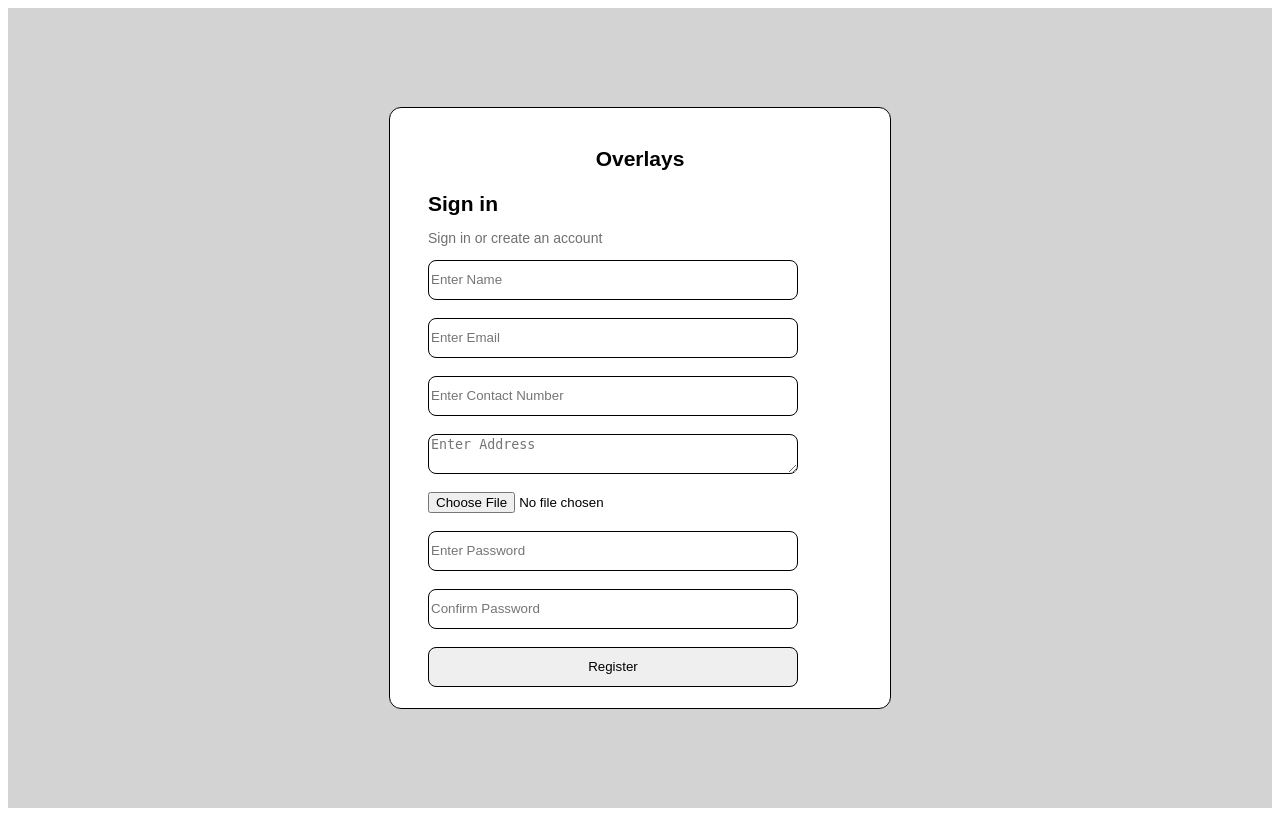
After one commit to taresh2504/Django_StaticProject, a Django app: page /landing/account/signup/ in a window 1280 px wide. The commit adds this page. Run offline with Django 5.2, Linux system fonts and the light colour scheme.

Commit message:
signup page added

```diff
--- /dev/null
+++ b/Django_StaticProject/project/app/static/css/signup.css
@@ -0,0 +1,50 @@
+.main-box{
+    background-color: lightgrey;
+    width: 100%;
+    height: 100vh;
+    display: flex;
+    justify-content: center;
+    align-items: center;
+}
+
+.signup-box{
+    border: 0.800px solid black;
+    height: 600.400px;
+    width: 500px;
+    border-radius: 12px;
+    background-color: white;
+}
+
+.overlays-title{
+    font-size: 21px;
+    font-weight: 550;
+    font-family: Assistant,sans-serif;
+    text-align: center;
+}
+
+.signup-title{
+    font-size: 21px;
+    font-weight: 550;
+    font-family: Assistant,sans-serif;
+    margin-left: 38px;
+}
+
+.signup-line{
+    font-size: 14px;
+    font-weight: lighter;
+    font-style: normal;
+    font-family: Assistant,sans-serif;
+    margin-left: 38px;
+    color: rgb(112, 112, 112);
+}
+
+.form-box{
+    margin-left: 38px;
+}
+
+.name-box{
+    border: 0.5px solid black;
+    height: 40px;
+    width: 370px;
+    border-radius: 8px;
+}
--- /dev/null
+++ b/Django_StaticProject/project/app/templates/signup.html
@@ -0,0 +1,41 @@
+{% load static %}
+
+{% block css %}
+<link rel="stylesheet" href="{% static 'css/signup.css' %}">
+{% endblock css %}
+
+{% block content %}
+
+<div class="main-box">
+    <div class="signup-box">
+        <br>
+        <p class="overlays-title">Overlays</p>
+        <!-- <br> -->
+        <h1 class="signup-title">Sign in</h1>
+        <div>
+            <p class="signup-line">Sign in or create an account</p>
+        </div>
+        <form action="#" method="post" enctype="multipart/form-data" class="form-box">
+
+    <input type="text" class="name-box" name="name" placeholder="Enter Name" required><br><br>
+
+    <input type="email" class="name-box" name="email" placeholder="Enter Email" required><br><br>
+
+    <input type="tel" class="name-box" name="contact" placeholder="Enter Contact Number" required><br><br>
+
+    <textarea  class="name-box"name="address" placeholder="Enter Address" rows="3" required></textarea><br><br>
+
+    <input  type="file" name="photo" required><br><br>
+
+    <input class="name-box" type="password" name="password" placeholder="Enter Password" required><br><br>
+
+    <input class="name-box" type="password" name="confirm_password" placeholder="Confirm Password" required><br><br>
+
+    <input type="submit" class="name-box" value="Register">
+
+</form>
+    </div>
+</div>
+
+
+{% endblock content %}
--- a/Django_StaticProject/project/app/views.py
+++ b/Django_StaticProject/project/app/views.py
@@ -7,14 +7,17 @@ def landing(req):
 def account(req):
     return render(req,'landing.html',{'account':True})
 
+def signup(req):
+    return render(req,'signup.html')
+
 def search(req):
     return render(req,'landing.html',{'search':True})
 
-# def bag(req):
-#     return render(req,'landing.html',{'bag':True})
+def bag(req):
+    return render(req,'landing.html',{'bag':True})
 
-def cartpay(req):
-    return render(req,'cartpay.html',{'cartpay':True})
+# def cartpay(req):
+#     return render(req,'cartpay.html',{'cartpay':True})
 
 # def shopbycategory(req):
 #     return render(req,'shopbycategory.html')
--- a/Django_StaticProject/project/project/urls.py
+++ b/Django_StaticProject/project/project/urls.py
@@ -22,9 +22,10 @@ urlpatterns = [
     path('admin/', admin.site.urls),
     path('',views.landing,name='landing'),
     path('landing/account/',views.account,name='account'),
+    path('landing/account/signup/',views.signup,name='signup'),
     path('landing/search/',views.search,name='search'),
-    # path('landing/bag/',views.bag,name='bag'),
-    path('landing/cartpay/',views.cartpay,name='cartpay'),
+    path('landing/bag/',views.bag,name='bag'),
+    # path('landing/cartpay/',views.cartpay,name='cartpay'),
     path('shopbycategory',views.shopbycategory,name='shopbycategory'),
     path('shopbycategory/hoodies/',views.hoodies,name='hoodies'),
     path('shopbycategory/hoodiesbox/',views.hoodiesbox,name='hoodiesbox'),
```
Also changed, not shown: Django_StaticProject/project/app/templates/base.html (+5 -5 lines).
